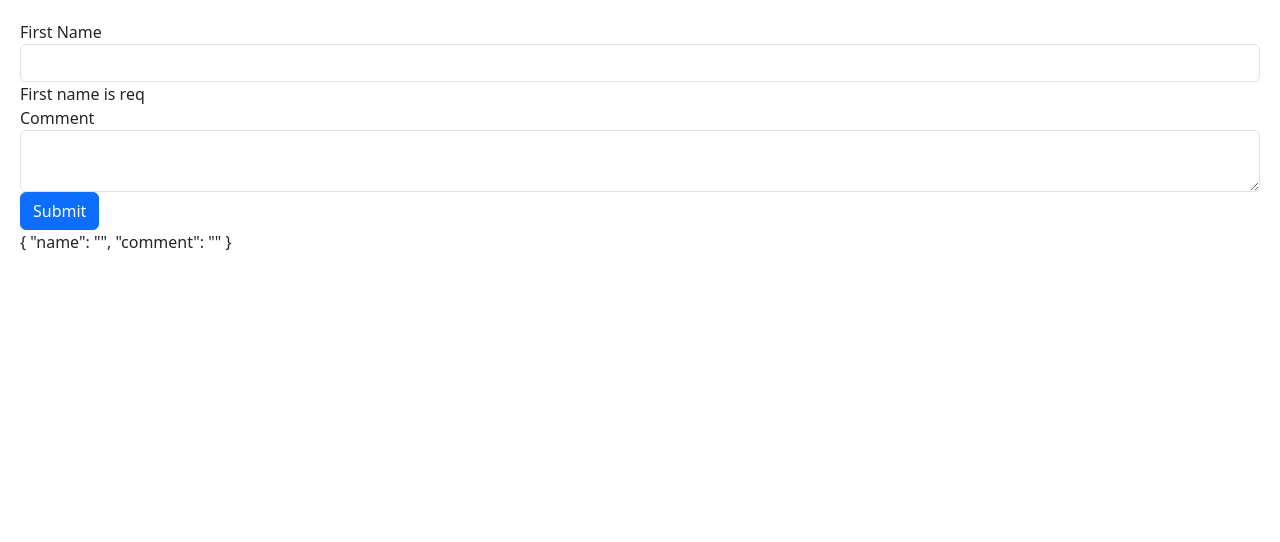
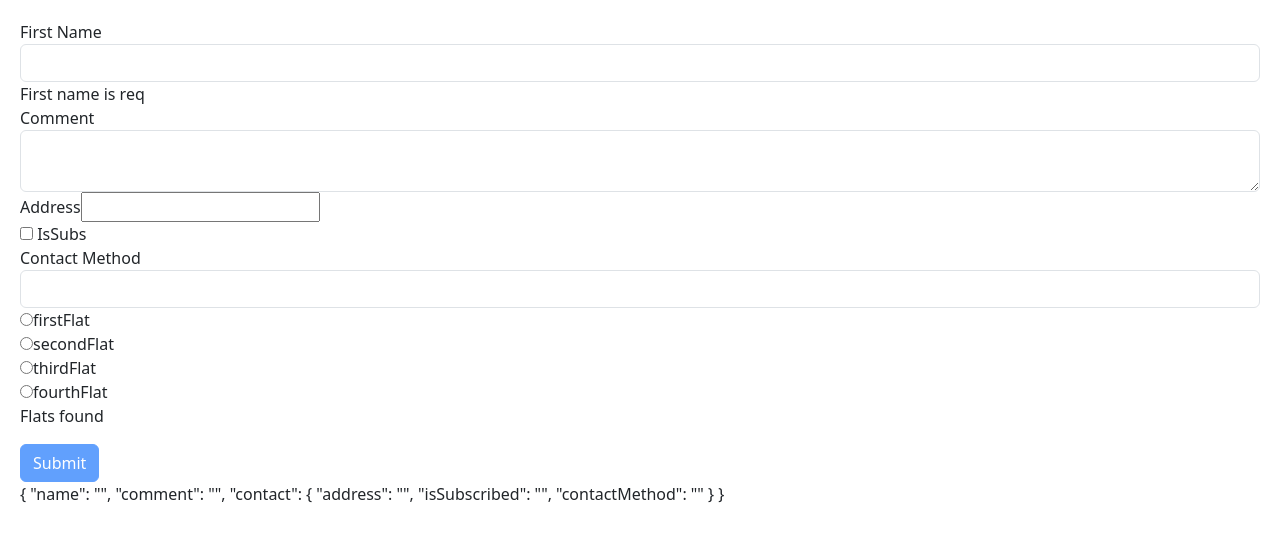
Before and after one commit to cemorta/apartmentmansys-angular, an Angular app: page /browse-flats in a window 1280 px wide. Shown: the top 542 px of the page. Built offline with nearby package versions, Linux system fonts and the light colour scheme.

Commit message:
Add checkbox and radio button inputs to form

```diff
--- a/src/app/flat-form/flat-form.component.html
+++ b/src/app/flat-form/flat-form.component.html
@@ -14,13 +14,38 @@
     <textarea id="comment" ngModel name="comment" class="form-control"></textarea>
   </div>
 
-<!--  <div ngModelGroup = 'contact'>-->
-<!--    <div class="form-group">-->
-<!--    <label for="address"> Address </label>-->
-<!--      <input ngModel #address="ngModel" name="address">-->
+  <div ngModelGroup = 'contact'>
+    <div class="form-group">
+    <label for="address"> Address </label>
+      <input ngModel #address="ngModel" name="address">
 
-<!--    </div>-->
-<!--  </div>-->
-  <button class="btn btn-primary">Submit</button>
+      <div class="checkbox">
+        <label>
+          <input type="checkbox" ngModel name="isSubscribed"> IsSubs
+        </label>
+      </div>
+      <div class="form-group">
+        <label for="contactMethod">Contact Method</label>
+        <select ngModel name="contactMethod" class="form-control" id="contactMethod" required>
+          <option *ngFor="let contactMethod of contactMethods" [ngValue]="contactMethod.id">{{ contactMethod.method }}</option>
+        </select>
+        <div *ngFor="let flat of flats">
+          <input
+            type="radio"
+            name="flat"
+            [value]="flat.id"
+            [(ngModel)]="selectedFlat"
+            id="{{flat.id}}"
+          >
+          <label [for]="flat.id">{{ flat.flatName }}</label>
+        </div>
+      </div>
+      <div [hidden]="flats.length == 0">
+        <p> Flats found</p>
+      </div>
+
+    </div>
+  </div>
+  <button class="btn btn-primary" [disabled] = "f.invalid">Submit</button>
   <div> {{f.value | json}}</div>
 </form>
--- a/src/app/flat-form/flat-form.component.ts
+++ b/src/app/flat-form/flat-form.component.ts
@@ -9,6 +9,20 @@ import {NgForm, NgModel} from '@angular/forms';
 })
 export class FlatFormComponent {
 
+  flats = [
+    { id: 1, flatName: "firstFlat" },
+    { id: 2, flatName: "secondFlat" },
+    { id: 3, flatName: "thirdFlat" },
+    { id: 4, flatName: "fourthFlat" },
+  ]
+  selectedFlat: any;
+
+  contactMethods = [
+    { id: 1, method: 'Mail' },
+    { id: 2, method: 'Phone' },
+    { id: 3, method: 'Message' }
+  ];
+
   submit(frm: NgForm) {
     console.log(frm);
   }
```
